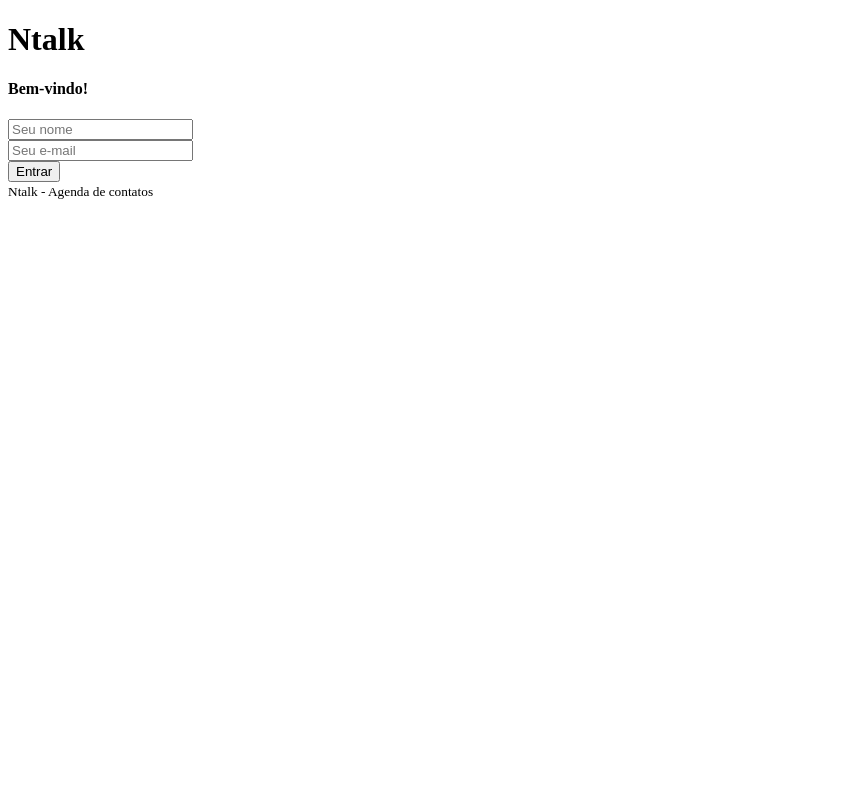
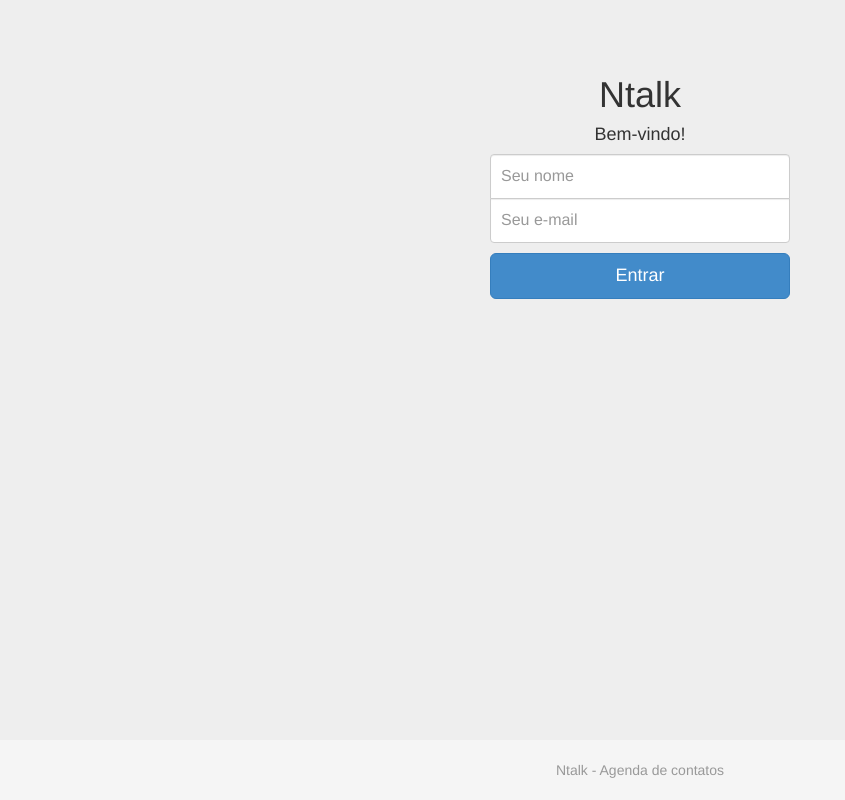
Before and after one commit to danilolima/ntalk, a Node project: template views/home/index.ejs in a window 1280 px wide. Shown: the whole page, without its empty margins (0-845 px from the left). Run offline with Node 20 templates, Linux system fonts and the light colour scheme; the template is opened without the code that fills it, so the values that code supplies are empty.

Commit message:
Adicionando um layout

```diff
--- /dev/null
+++ b/public/stylesheets/signin.css
@@ -0,0 +1,39 @@
+body {
+  padding-top: 40px;
+  background-color: #eee;
+}
+
+.form-signin {
+  max-width: 330px;
+  padding: 15px;
+  margin: 0 auto;
+}
+.form-signin .form-signin-heading,
+.form-signin .checkbox {
+  margin-bottom: 10px;
+}
+.form-signin .checkbox {
+  font-weight: normal;
+}
+.form-signin .form-control {
+  position: relative;
+  font-size: 16px;
+  height: auto;
+  padding: 10px;
+  -webkit-box-sizing: border-box;
+     -moz-box-sizing: border-box;
+          box-sizing: border-box;
+}
+.form-signin .form-control:focus {
+  z-index: 2;
+}
+.form-signin input[name="nome"] {
+  margin-bottom: -1px;
+  border-bottom-left-radius: 0;
+  border-bottom-right-radius: 0;
+}
+.form-signin input[name="email"] {
+  margin-bottom: 10px;
+  border-top-left-radius: 0;
+  border-top-right-radius: 0;
+}
--- /dev/null
+++ b/public/stylesheets/sticky-footer.css
@@ -0,0 +1,39 @@
+/* Sticky footer styles
+-------------------------------------------------- */
+
+html,
+body {
+  height: 100%;
+  /* The html and body elements cannot have any padding or margin. */
+}
+
+/* Wrapper for page content to push down footer */
+#wrap {
+  min-height: 100%;
+  height: auto !important;
+  height: 100%;
+  /* Negative indent footer by its height */
+  margin: 0 auto -60px;
+  /* Pad bottom by footer height */
+  padding: 0 0 60px;
+}
+
+/* Set the fixed height of the footer here */
+#footer {
+  height: 60px;
+  background-color: #f5f5f5;
+}
+
+
+/* Custom page CSS
+-------------------------------------------------- */
+/* Not required for template or sticky footer method. */
+
+.container {
+  width: auto;
+  max-width: 680px;
+  padding: 0 15px;
+}
+.container .credit {
+  margin: 20px 0;
+}
--- a/views/home/index.ejs
+++ b/views/home/index.ejs
@@ -3,21 +3,27 @@
 	<head>
 		<meta charset = "utf-8">
 		<title>Ntalk - Agenda de contatos</title>
+		<link rel="stylesheet" type="text/css" href="./stylesheets/bootstrap.css">
+		<link rel="stylesheet" type="text/css" href="./stylesheets/signin.css">
+		<link rel="stylesheet" type="text/css" href="./stylesheets/sticky-footer.css">
 	</head>
 	<body>
-		<header>
-			<h1>Ntalk</h1>
-			<h4>Bem-vindo!</h4>
-		</header>
-		<section>
-			<form action = "/entrar" method = "post" >
-				<input type = "text" name = "nome" placeholder = "Seu nome" ><br>
-				<input type = "text" name = "email" placeholder = "Seu e-mail" ><br>
-				<button type = "submit" >Entrar</button>
-			</form>
-		</section>
-		<footer>
-			<small>Ntalk - Agenda de contatos</small>
-		</footer>
+		<div id = "wrap" >
+			<div class="container">
+					<form action = "/entrar" method = "post" class = "form-signin" >
+						<h1 class="form-signin-heading" style = "text-align: center;" >Ntalk</h1>
+						<h4 class="form-signin-heading" style = "text-align: center;" >Bem-vindo!</h4>
+
+						<input type = "text" name = "nome" placeholder = "Seu nome" class="form-control" >
+						<input type = "text" name = "email" placeholder = "Seu e-mail" class="form-control" >
+						<button type = "submit" class = "btn btn-lg btn-primary btn-block" >Entrar</button>
+					</form>
+			</div>
+		</div>
+		<div id="footer">
+			<div class="container">
+				<p class="text-muted credit" style = "text-align: center;" >Ntalk - Agenda de contatos</p>
+			</div>
+		</div>
 	</body>
 </html>
```
